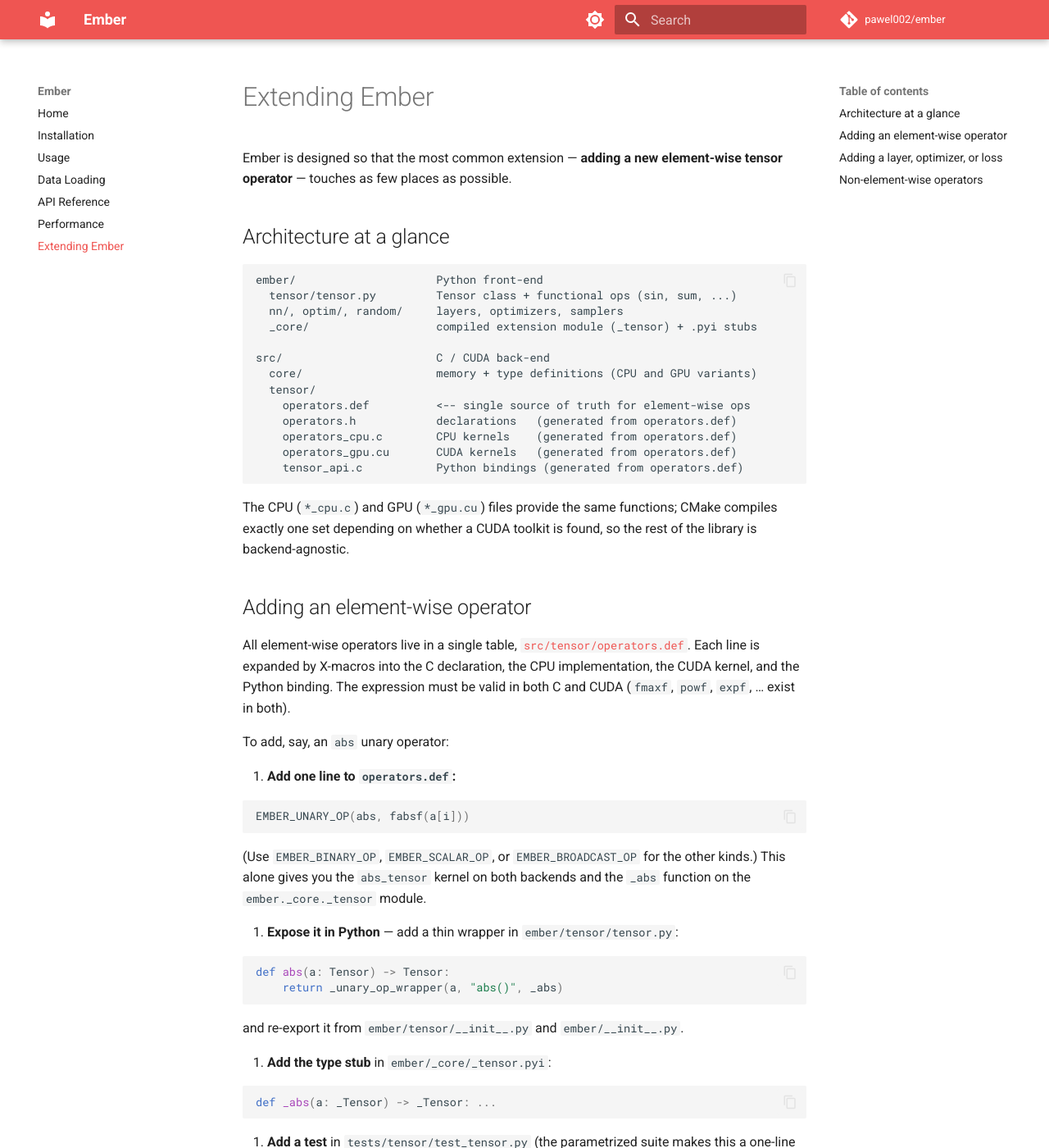
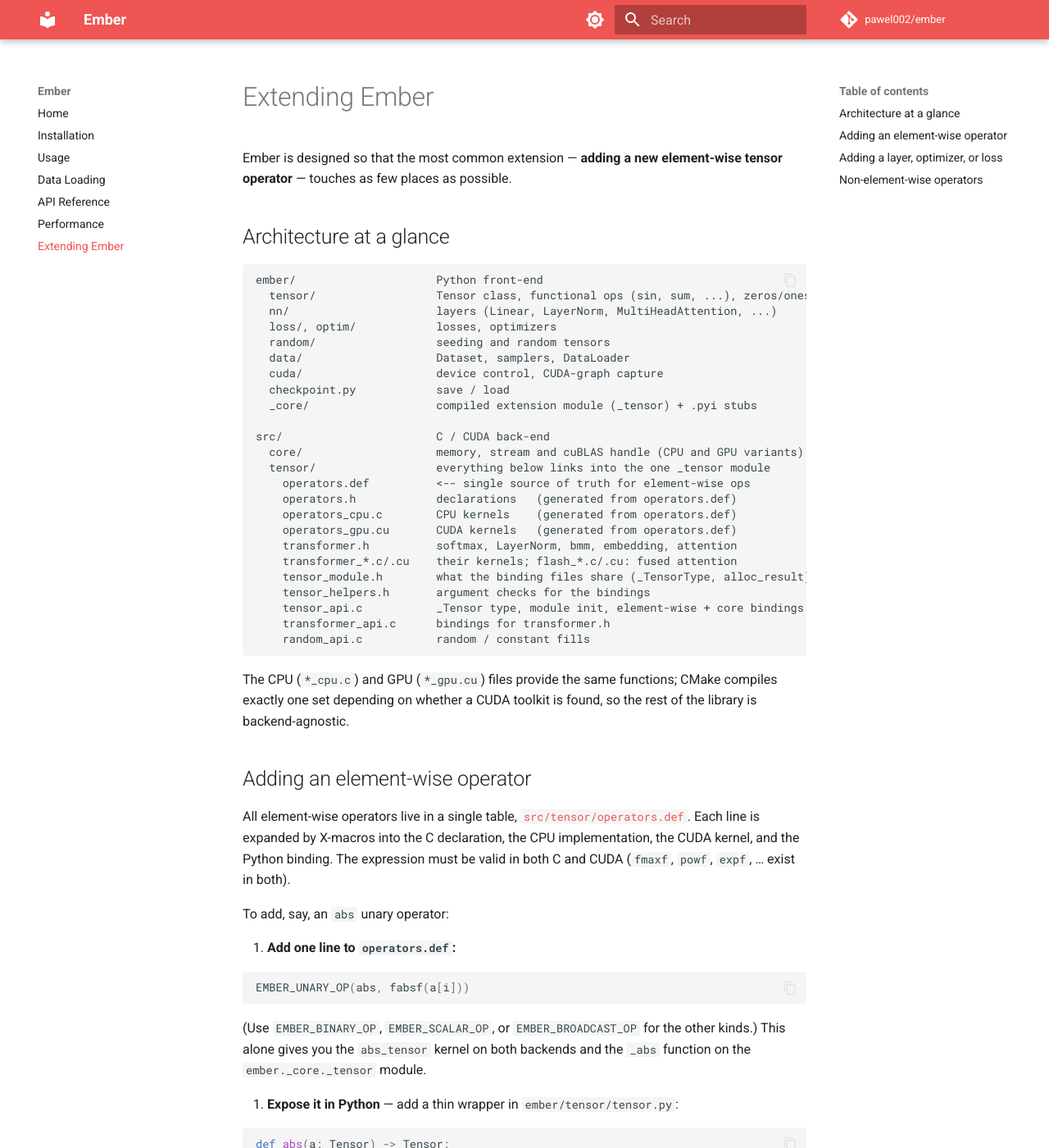
Before and after one commit to pawel002/ember, an MkDocs documentation site: the page built from docs/extending.md, in a window 1280 px wide and 1400 px high. Shown: the whole window at 82% size. Built offline with MkDocs 1.6.1 and Material for MkDocs 9.7.7, drawn with Linux system fonts in a browser that asks for light colours; comment, search, counter and statistics services are not loaded; some of the changed text lies outside the part shown.

Commit message:
docs: bring the docs in line with the code, check them on pull requests
- performance.md still said Adam/AdamW are inexact under CUDA-graph
  capture; capturable=True has fixed that. Also note that in-place ops
  and reshape keep buffers stable.
- api.md / usage.md described @ as 2-D only (batched N-D works and is
  tested), documented the Loss interface without gradient() (the call
  performance.md recommends), and named the activations
  ember.nn.activations.X while everything else is ember.nn.X.
- extending.md's layout predated the transformer, attention, data,
  cuda and checkpoint code and placed samplers under random/. It now
  lists them, explains which files the bindings live in, and asks new
  bindings to validate their arguments and stay in the _tensor module.
- tiny-gpt/README.md listed loss_curve.png and sample.txt as repo files
  (never tracked) and hard-coded a local CUDA path and GPU index.
- The README badge claimed macOS and installation.md listed MSVC;
  neither is built anywhere, so they are dropped.
- docs.yml builds the site with --strict on pull requests, and only the
  deploy job gets write permission.

Co-Authored-By: Claude Opus 5.5 <noreply@anthropic.com>

````diff
--- a/docs/extending.md
+++ b/docs/extending.md
@@ -7,18 +7,29 @@ element-wise tensor operator** — touches as few places as possible.
 
 ```
 ember/                     Python front-end
-  tensor/tensor.py         Tensor class + functional ops (sin, sum, ...)
-  nn/, optim/, random/     layers, optimizers, samplers
+  tensor/                  Tensor class, functional ops (sin, sum, ...), zeros/ones/full
+  nn/                      layers (Linear, LayerNorm, MultiHeadAttention, ...)
+  loss/, optim/            losses, optimizers
+  random/                  seeding and random tensors
+  data/                    Dataset, samplers, DataLoader
+  cuda/                    device control, CUDA-graph capture
+  checkpoint.py            save / load
   _core/                   compiled extension module (_tensor) + .pyi stubs
 
 src/                       C / CUDA back-end
-  core/                    memory + type definitions (CPU and GPU variants)
-  tensor/
+  core/                    memory, stream and cuBLAS handle (CPU and GPU variants)
+  tensor/                  everything below links into the one _tensor module
     operators.def          <-- single source of truth for element-wise ops
     operators.h            declarations   (generated from operators.def)
     operators_cpu.c        CPU kernels    (generated from operators.def)
     operators_gpu.cu       CUDA kernels   (generated from operators.def)
-    tensor_api.c           Python bindings (generated from operators.def)
+    transformer.h          softmax, LayerNorm, bmm, embedding, attention
+    transformer_*.c/.cu    their kernels; flash_*.c/.cu: fused attention
+    tensor_module.h        what the binding files share (_TensorType, alloc_result)
+    tensor_helpers.h       argument checks for the bindings
+    tensor_api.c           _Tensor type, module init, element-wise + core bindings
+    transformer_api.c      bindings for transformer.h
+    random_api.c           random / constant fills
 ```
 
 The CPU (`*_cpu.c`) and GPU (`*_gpu.cu`) files provide the same functions; CMake
@@ -53,7 +64,9 @@ To add, say, an `abs` unary operator:
        return _unary_op_wrapper(a, "abs()", _abs)
    ```
 
-   and re-export it from `ember/tensor/__init__.py` and `ember/__init__.py`.
+   importing `_abs` from `ember._core` (add it to the import list in
+   `ember/_core/__init__.py`), and re-export it from `ember/tensor/__init__.py`
+   and `ember/__init__.py`.
 
 3. **Add the type stub** in `ember/_core/_tensor.pyi`:
 
@@ -83,7 +96,15 @@ are pure Python built on `Tensor`, no C changes are required.
 
 ## Non-element-wise operators
 
-Operators that are not purely element-wise (`matmul`, `transpose`, `sum`,
-`sum_axis`) are written by hand in `operators_cpu.c` / `operators_gpu.cu` and
-declared in `operators.h`, then bound in `tensor_api.c`. Follow the existing
-functions as templates.
+Operators that are not purely element-wise are written by hand for each
+backend: the core ones (`matmul`, `transpose`, `sum`, `sum_axis`, the optimizer
+steps) in `operators_cpu.c` / `operators_gpu.cu`, declared in `operators.h`
+and bound in `tensor_api.c`; the transformer building blocks in
+`transformer_*` / `flash_*`, declared in `transformer.h` and bound in
+`transformer_api.c`. Follow the existing functions as templates.
+
+A binding receives shapes as plain ints from Python and the kernels trust
+them, so check every size it will index before launching (`require_size`,
+`checked_size` and `parse_axis` in `tensor_helpers.h`); skip the kernel when
+the result is empty. New device code belongs in the `_tensor` module: a second
+extension module would link its own copy of the allocator and stream.
````
Also changed, not shown: other parts of docs/extending.md (+1 -1 lines), README.md (+1 -1 lines), docs/api.md (+13 -8 lines), docs/installation.md (+1 -1 lines), docs/performance.md (+6 -3 lines), docs/usage.md (+2 -1 lines), examples/tiny-gpt/README.md (+7 -10 lines), 1 other file.
